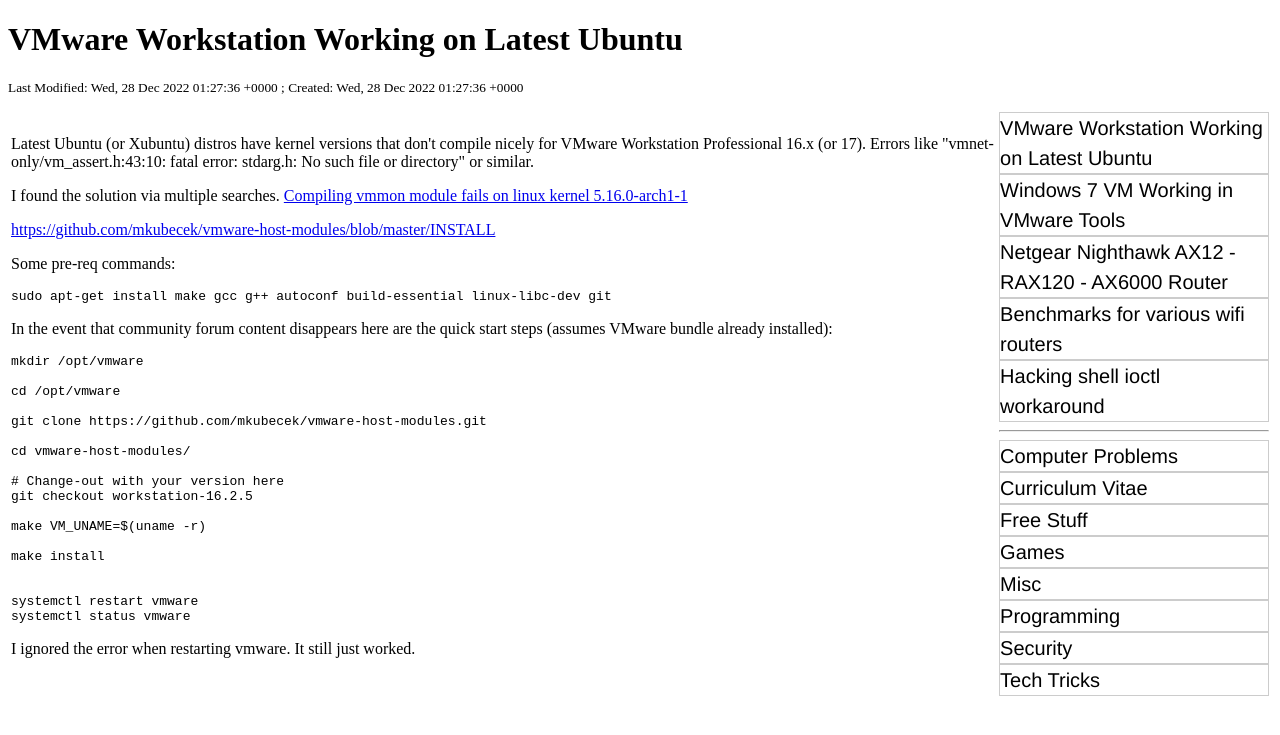
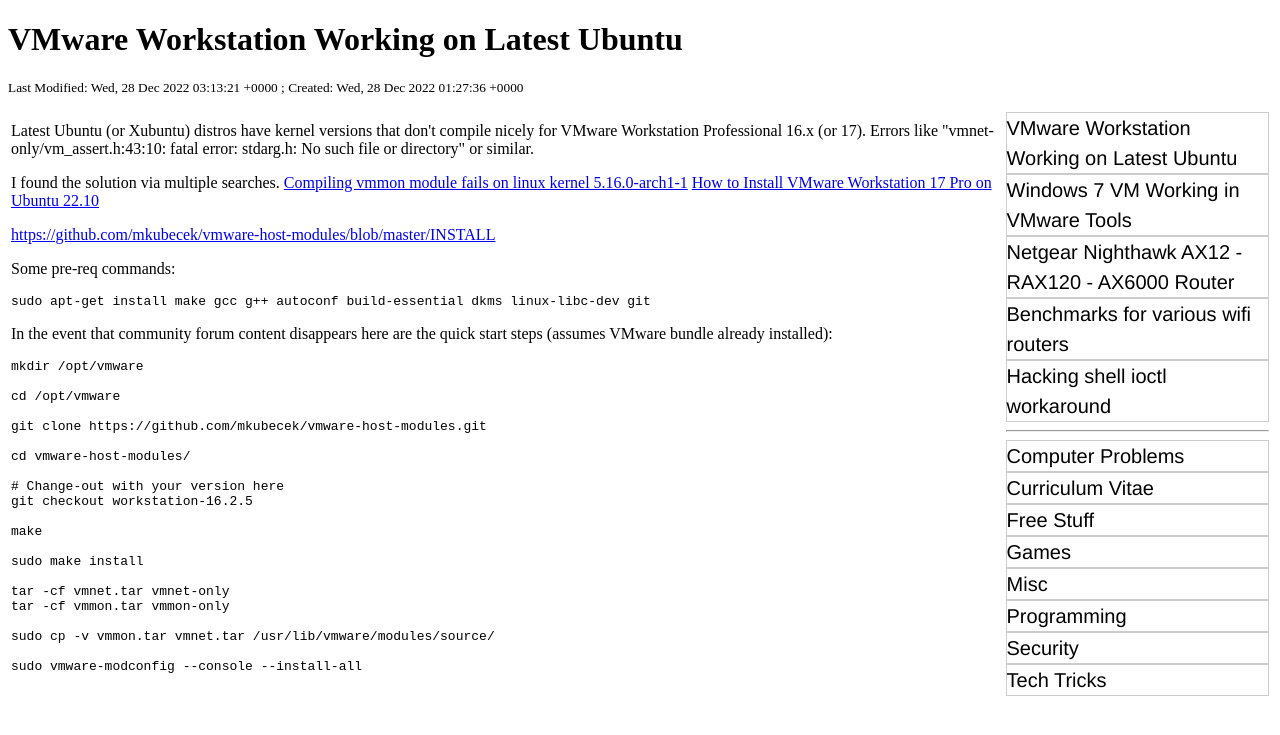
Before and after one commit to rbeede/rbeede.github.io, a Jekyll site: the page built from _posts/2022-12-27-vmware-workstation-working-latest-ubuntu.html, in a window 1280 px wide. Shown: the top 735 px of the page. Built offline with Jekyll 4.4.1, drawn with Linux system fonts in a browser that asks for light colours.

Commit message:
Added extra patch steps
Xubuntu 22.10 64-bit with 16.2.5

```diff
--- a/_posts/2022-12-27-vmware-workstation-working-latest-ubuntu.html
+++ b/_posts/2022-12-27-vmware-workstation-working-latest-ubuntu.html
@@ -8,7 +8,7 @@
 Latest Ubuntu (or Xubuntu) distros have kernel versions that don't compile nicely for VMware Workstation Professional 16.x (or 17). Errors like "vmnet-only/vm_assert.h:43:10: fatal error: stdarg.h: No such file or directory" or similar.
 
 <p>
-I found the solution via multiple searches. <a href="https://communities.vmware.com/t5/VMware-Workstation-Pro/Compiling-vmmon-module-fails-on-linux-kernel-5-16-0-arch1-1/m-p/2921525/highlight/true#M176985">Compiling vmmon module fails on linux kernel 5.16.0-arch1-1</a>
+I found the solution via multiple searches. <a href="https://communities.vmware.com/t5/VMware-Workstation-Pro/Compiling-vmmon-module-fails-on-linux-kernel-5-16-0-arch1-1/m-p/2921525/highlight/true#M176985">Compiling vmmon module fails on linux kernel 5.16.0-arch1-1</a> <a href="https://www.sysnettechsolutions.com/en/install-vmware-ubuntu/">How to Install VMware Workstation 17 Pro on Ubuntu 22.10
 </p>
 
 <p>
@@ -20,7 +20,7 @@
 </p>
 
 <pre>
-sudo apt-get install make gcc g++ autoconf build-essential linux-libc-dev git
+sudo apt-get install make gcc g++ autoconf build-essential dkms linux-libc-dev git
 </pre>
 
 <p>
@@ -39,15 +39,14 @@
 # Change-out with your version here
 git checkout workstation-16.2.5
 
-make VM_UNAME=$(uname -r)
+make
 
-make install
+sudo make install
 
+tar -cf vmnet.tar vmnet-only
+tar -cf vmmon.tar vmmon-only
 
-systemctl restart vmware
-systemctl status vmware
+sudo cp -v vmmon.tar vmnet.tar /usr/lib/vmware/modules/source/
+
+sudo vmware-modconfig --console --install-all
 </pre>
-
-<p>
-I ignored the error when restarting vmware. It still just worked.
-</p>
```
Also changed, not shown: other parts of _posts/2022-12-27-vmware-workstation-working-latest-ubuntu.html (+1 -1 lines).
